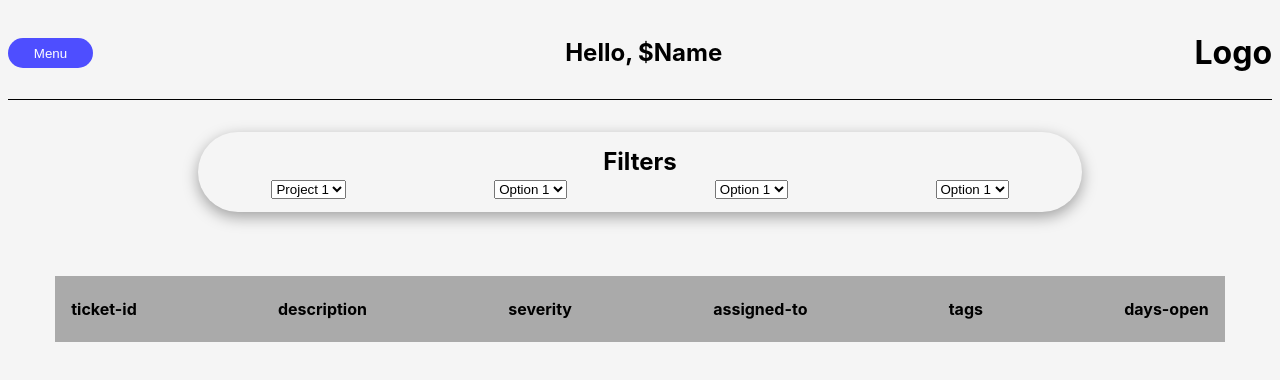
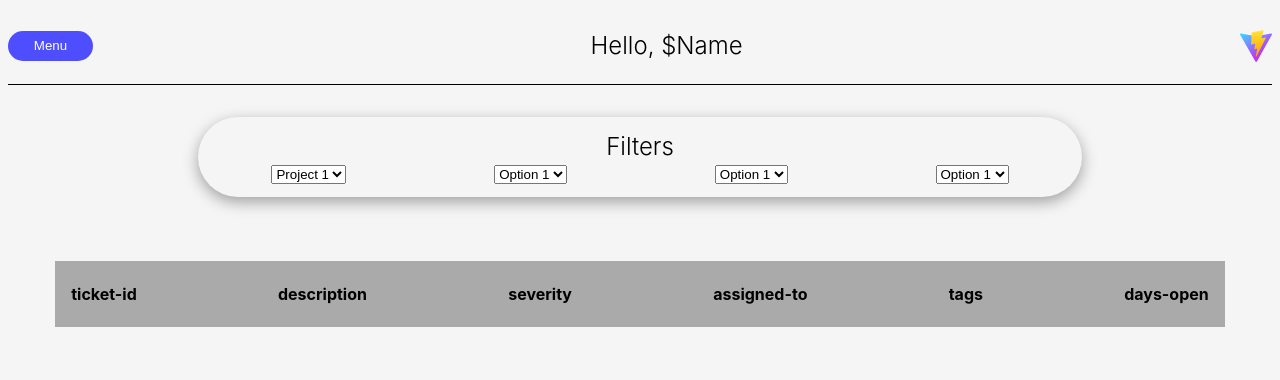
Before and after one commit to dwilliams304/ts-ticket-tracker, a React (Vite) app in the folder frontend/: page / in a window 1280 px wide. Shown: the top 380 px of the page. Built offline with nearby package versions, Linux system fonts and the light colour scheme.

Commit message:
More styling

```diff
--- a/frontend/src/components/layout/FilterMenu.tsx
+++ b/frontend/src/components/layout/FilterMenu.tsx
@@ -3,7 +3,7 @@ import "../../styles/pages/tickets.css";
 export default function FilterMenu() {
     return(
         <div className="filters full-shadow">
-            <h2>Filters</h2>
+            <h2 className="thin-header">Filters</h2>
             <div className="filter-options">
                 <select id="project-name" name="project-name">
                     <option value="Project 1">Project 1</option>
--- a/frontend/src/components/layout/Header.tsx
+++ b/frontend/src/components/layout/Header.tsx
@@ -1,9 +1,11 @@
+import Logo from "../../../public/vite.svg";
+
 export const Header = () => {
     return(
         <header>
             <button className="btn-modern btn-short">Menu</button>
-            <h2>Hello, $Name</h2>
-            <h1>Logo</h1>
+            <h2 className="thin-header">Hello, $Name</h2>
+            <img src={Logo} alt="logo" />
         </header>
     );
 }
--- a/frontend/src/index.css
+++ b/frontend/src/index.css
@@ -1,7 +1,7 @@
 :root {
   font-family: Inter, system-ui, Avenir, Helvetica, Arial, sans-serif;
   line-height: 1.5;
-  font-weight: 400;
+  font-weight: 300;
 
   --primaryColor: black;
   --secondaryColor: aqua;
@@ -26,12 +26,23 @@ header {
   margin-bottom: 2rem;
 }
 
+.thin-header {
+  font-weight: 300;
+}
+
 .btn-modern {
   border: none;
   background-color: rgb(78, 78, 255);
   color: white;
   font-weight: 400;
   border-radius: 25px;
+
+  transition: all 0.1s ease-in-out;
+}
+
+.btn-modern:hover {
+  cursor: pointer;
+  scale: 1.05;
 }
 
 .btn-short {
```
